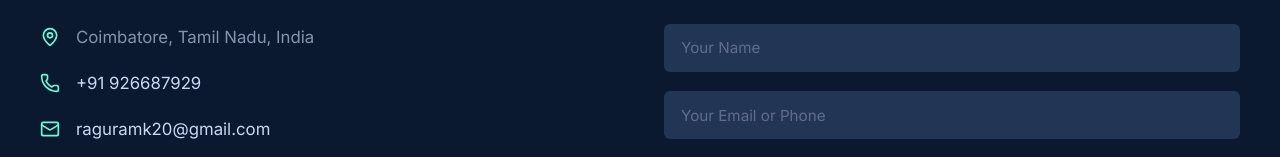
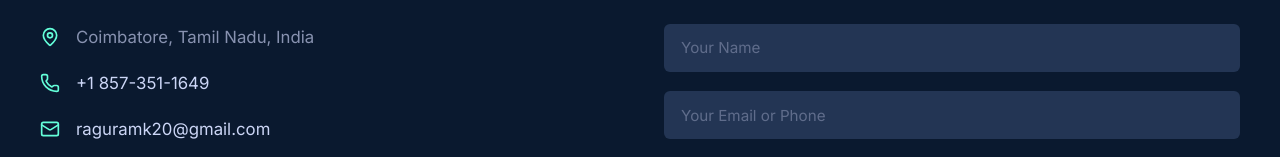
Before and after one commit to Ragu-programmer/Raguram-Portfolio, a React (Vite) app: page / in a window 1280 px wide. Shown: the part 5782-5939 px from the top of the page. Built offline with nearby package versions, Linux system fonts and the light colour scheme.

Commit message:
updated contact number

```diff
--- a/src/sections/Contact.jsx
+++ b/src/sections/Contact.jsx
@@ -4,7 +4,7 @@ import { MapPin, Phone, Mail, Linkedin, Github, Instagram, Send } from 'lucide-r
 
 const contactInfo = [
     { icon: <MapPin size={20} />, text: 'Coimbatore, Tamil Nadu, India' },
-    { icon: <Phone size={20} />, text: '+91 926687929', href: 'tel:+91926687929' },
+    { icon: <Phone size={20} />, text: '+1 857-351-1649', href: 'tel:+1 857-351-1649' },
     { icon: <Mail size={20} />, text: 'raguramk20@gmail.com', href: 'mailto:raguramk20@gmail.com' }
 ];
 
```
